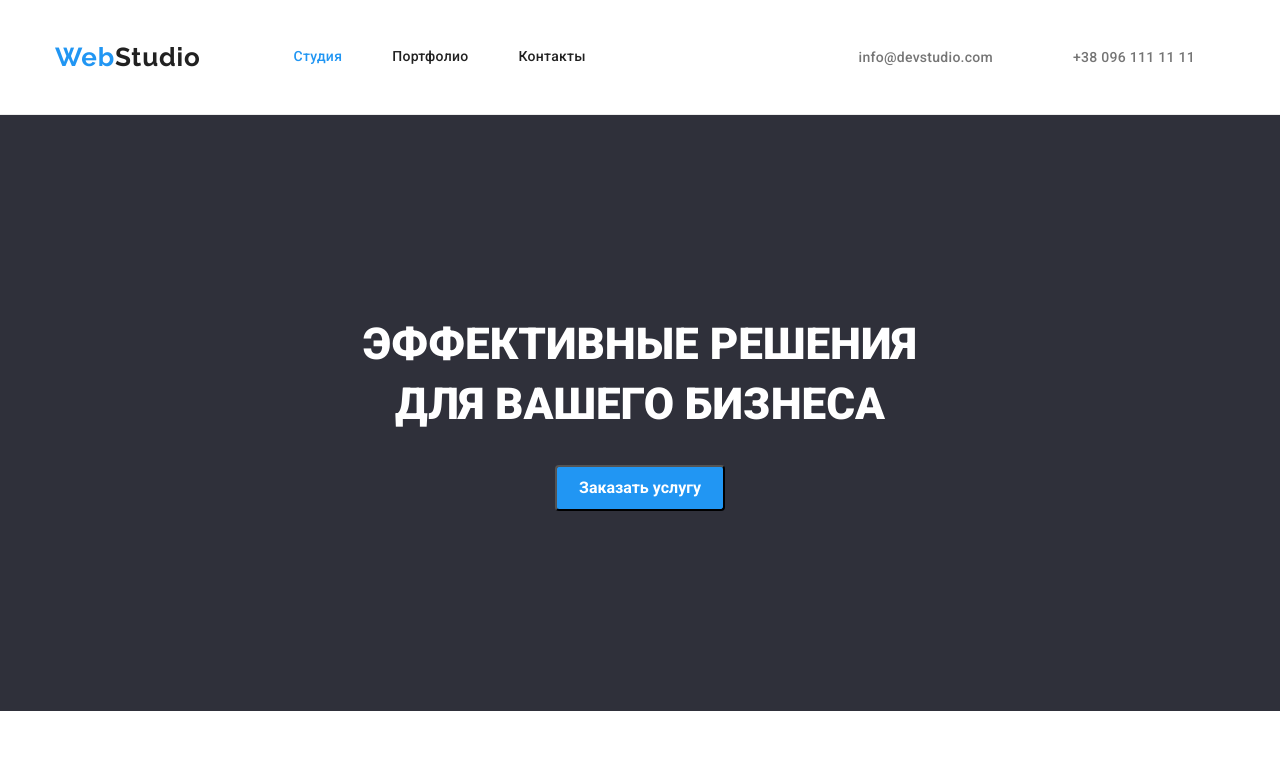
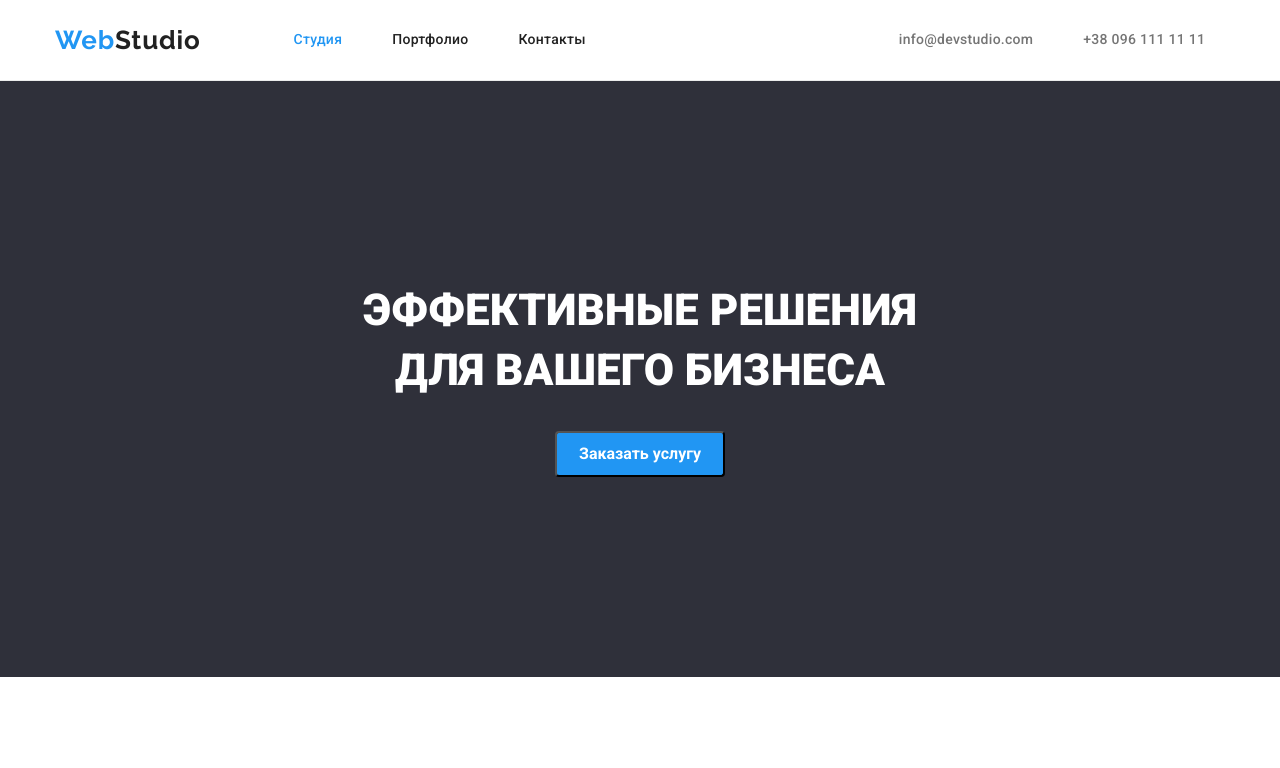
Before and after one commit to emsheremeta/goit-markup-hw-03, a plain HTML site: page index.html in a window 1280 px wide. Shown: the top 768 px of the page. Drawn offline with nearby package versions, Linux system fonts and the light colour scheme.

Commit message:
changes added

```diff
--- a/css/style.css
+++ b/css/style.css
@@ -60,13 +60,13 @@ body {
 .title-color{
     color: var(--title-color);
 }
-.page.header {
+
+/* page-header */
+
+.container.header {
     display: flex;
-}
-.container.header {
-display: flex;
-}
-/* page-header */
+    }
+
 .page-header{
     border-bottom: 1px solid #ECECEC;
 
@@ -112,11 +112,17 @@ display: flex;
     padding-top: 32px;
     padding-bottom: 32px;
 
+    margin-right: 30px;
+
     color: var(--title-color) ;
     text-decoration: none;
 
 
 }
+.site-nav .link:last-child{
+    margin-right: 0;
+}
+
 .site-nav .link:hover,
  .site-nav .link:focus{
     color:var(--accent-color) ;
@@ -124,6 +130,8 @@ display: flex;
 .site-nav .link.current{
     color: var(--accent-color);
 }
+
+/* contact */
 .contact a{
     color:var(--primary-text-color);
     font-weight: 500;
@@ -138,13 +146,22 @@ display: flex;
 }
 .contact {
     display: flex;
-    margin-left: auto;
-    padding-top: 32px;
-    padding-bottom: 32px;
+    margin: 0;
+    padding: 0;
+
 }
-.contact .item + .item{
-    margin-left: 50px;
-}
+
+ .contact .contact-nav:not(:last-child){
+     margin-right: 50px;
+     margin-left: 313px;
+ }
+ .contact .contact-item{
+     padding-top: 32px;
+     padding-bottom: 32px;
+
+     display: block;
+ }
+
 /* hero block */
 .hero{
     background-color: #2F303A;
@@ -256,7 +273,7 @@ display: flex;
 
  .item:last-child{
 
-    margin-right:30px ;
+    margin-right:0; ;
 }
 
 /* team */
@@ -306,7 +323,7 @@ display: flex;
    line-height: 1.18;
    text-align: center;
    letter-spacing: 0.03em;
-
+   margin-top: 0;
 
 }
 .team-text{
@@ -315,7 +332,7 @@ display: flex;
     text-align: center;
     letter-spacing: 0.03em;
     margin-top: 0;
-    margin-bottom: 0;
+    margin-bottom: 10px;
 
 }
 .portfolio-card{
@@ -389,7 +406,7 @@ display: flex;
     border: 1px solid #ECECEC;
 
 }
-}
+
 .button-list{
     list-style-type: none;
 }
@@ -475,6 +492,10 @@ display: flex;
     margin-bottom: 0;
 
     display: flex;
+    padding-bottom: 60px;
+    padding-top: 60px;
+
+
 }
 
 .white-color{
@@ -513,8 +534,3 @@ display: flex;
     margin-top: 0;
     margin-bottom: 20px;
 }
-/* main-contact */
-.main-contact{
-    padding-top: 60px;
-    padding-bottom: 60px;
-}
--- a/index.html
+++ b/index.html
@@ -19,14 +19,21 @@
     </a>
 </span>
     <ul class="site-nav list">
-        <li class="item"><a href="./index.html" class="link current">Студия</a></li>
-        <li class="item"><a href="./portfolio.html" class="link">Портфолио</a></li>
-        <li class="item"><a href="" class="link">Контакты</a></li>
+        <li class="item">
+            <a href="./index.html" class="link current">Студия</a></li>
+        <li class="item">
+            <a href="./portfolio.html" class="link">Портфолио</a></li>
+        <li class="item">
+            <a href="" class="link">Контакты</a></li>
     </ul>
 </nav>
     <ul class="contact list">
-        <li class="item"><a href="mailto:info@devstudio.com" >info@devstudio.com</a></li>
-        <li class="item"><a href="tel:+380961111111">+38 096 111 11 11</a></li>
+        <li class="contact-nav">
+            <a href="mailto:info@devstudio.com" class="contact-item" >info@devstudio.com</a>
+        </li>
+        <li class="contact-nav">
+            <a href="tel:+380961111111" class="contact-item">+38 096 111 11 11</a>
+        </li>
     </ul>
         </div>
 </header>
@@ -120,7 +127,6 @@
 <!-- footer -->
 <footer  class="footer">
     <div class="container">
-        <div class="main-contact"
     <span>
         <a href="" class="logo main" >
            <span class="accent">Web</span><span class="white-color">Studio</span>
@@ -129,7 +135,6 @@
     <a href="mailto:info@example.com " class="contact-footer">info@example.com</a></br>
     <a href="tel:+380991111111" class="contact-footer">+38 099 111 11 11</a>
     </div>
-    </div>
 </footer>
 </body>
 
```
Also changed, not shown: portfolio.html (+13 -6 lines).
